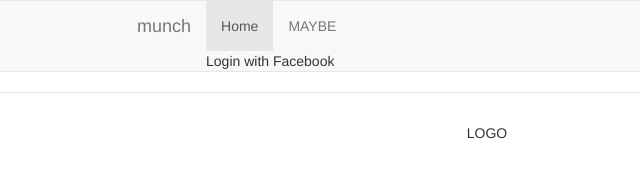
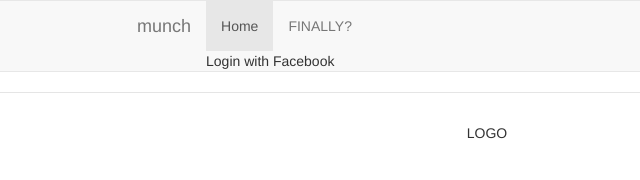
Before and after one commit to mindude/munchos, a website: page app/index.html in a window 1280 px wide. Shown: the top 180 px of the page, 153-793 px from the left. Drawn offline with nearby package versions, Linux system fonts and the light colour scheme; some packages are replaced by stand-ins of ours; files that its build step writes are made by us from their sources.

Commit message:
Testing structure

```diff
--- a/app/index.html
+++ b/app/index.html
@@ -40,7 +40,7 @@
 
             <ul class="nav navbar-nav">
               <li class="active"><a href="#/">Home</a></li>
-              <li><a ng-href="#/about">MAYBE</a></li>
+              <li><a ng-href="#/about">FINALLY?</a></li>
               <div style = "padding-top: 15px" class="fb-login-button" data-max-rows="1" data-size="medium" data-show-faces="false" data-auto-logout-link="false" onclick="login()">Login with Facebook</div>
 
             </ul>
```
